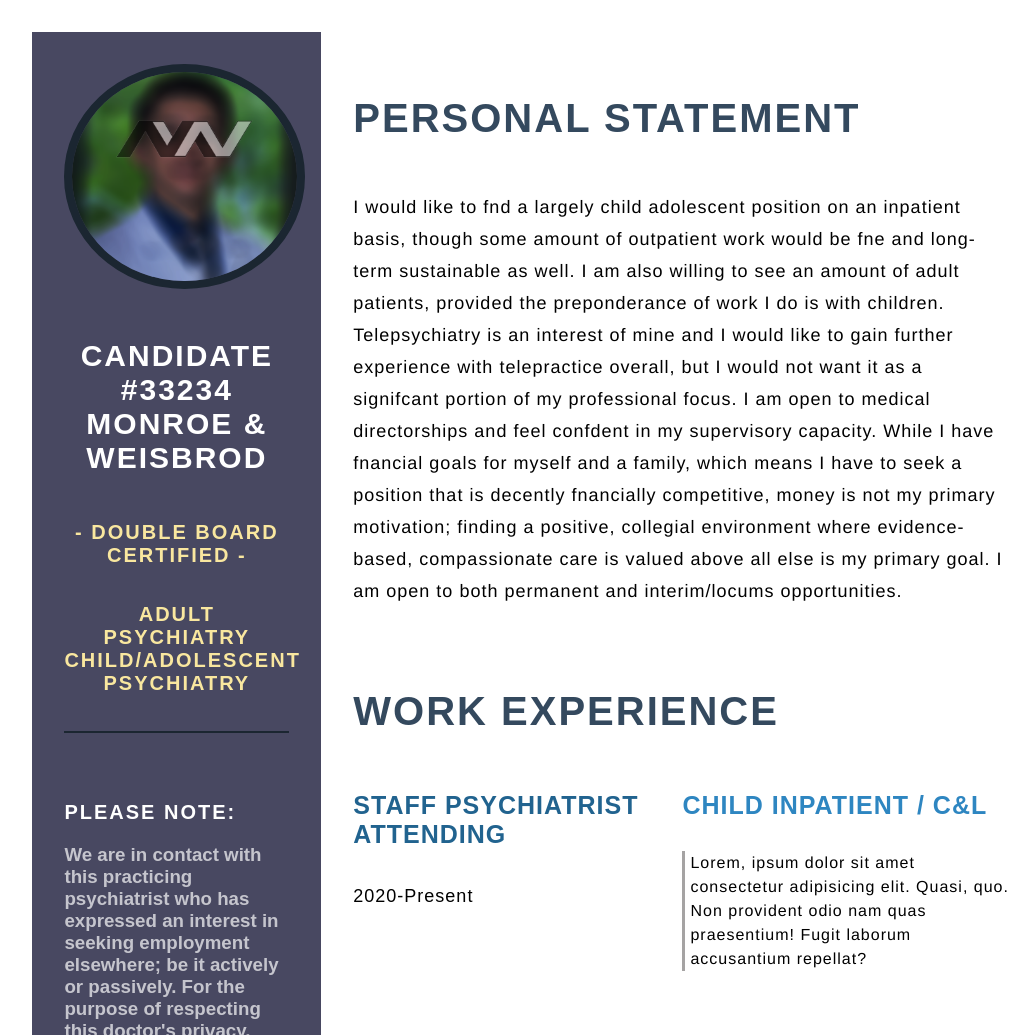
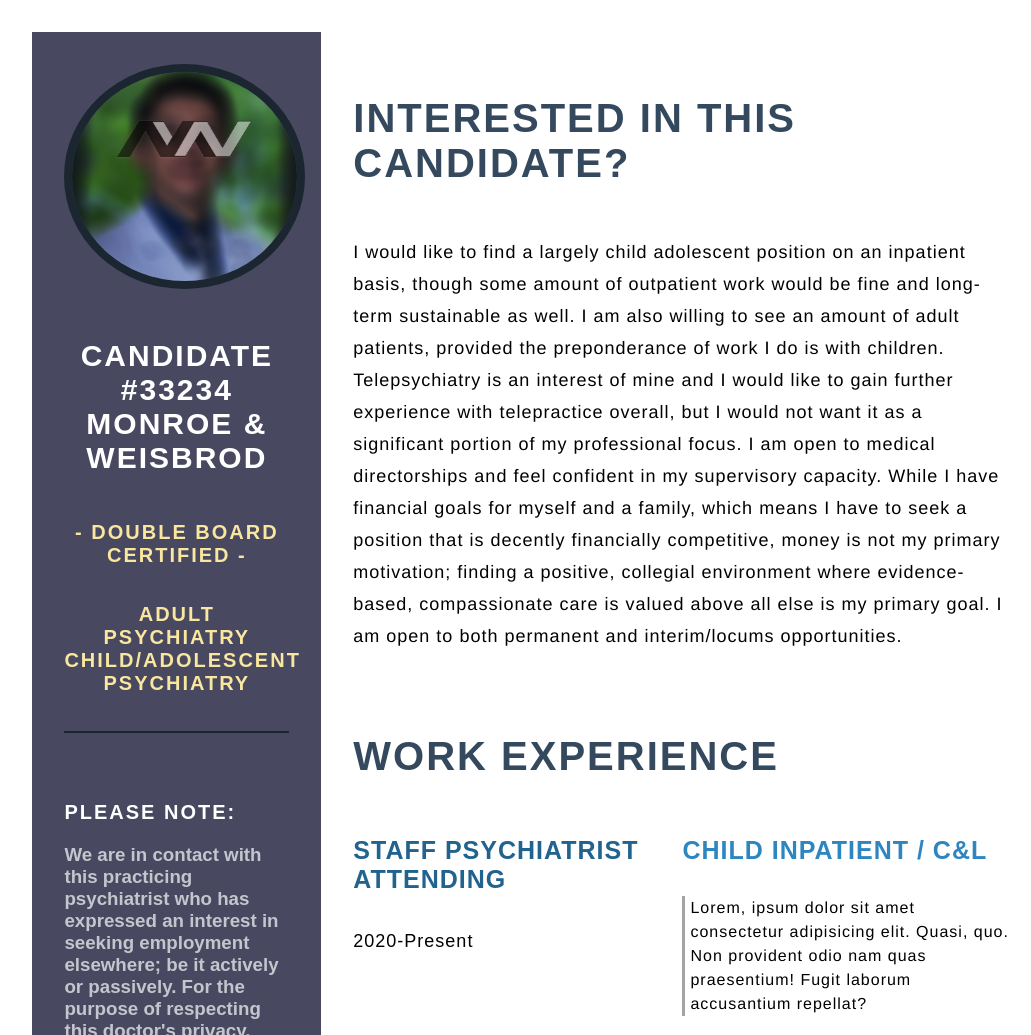
Before and after one commit to BoClaypool/resume, a plain HTML site: page index.html in a window 1280 px wide. Shown: the top 1035 px of the page, without its empty margins (102-1133 px from the left). Drawn offline with Linux system fonts and the light colour scheme; a web font is replaced by a local one.

Commit message:
minor tweaks

```diff
--- a/index.html
+++ b/index.html
@@ -36,20 +36,27 @@
                         <li><p>Experienced, but early-career</p></li>
                     </ul>
                 </div>
+                <div class="contact-info">
+                    <p class="left-title">Interested in this candidate?</p>
+                    <h3>If you represent a hiring entity and you think this candidate might be a good fit for your organization, please feel free
+                        to let us know. <br><br> Via email, please send a note to candidate@psyrec.com and please be sure to reference Candidate #33234. <br>
+                        <br>Alternatively you may call us at (737) 228-3058.
+                    </h3>
+                </div>
             </div>
         </section>
 
         <section class="right-section">
             <div class="right-section-contents">
                 <section class="about gap">
-                    <div class="right-title">Personal Statement</div>
+                    <div class="right-title">Interested in this candidate?</div>
                     <p class="about-me-contents">
-                        I would like to fnd a largely child adolescent position on an inpatient basis, though some amount of outpatient work
-                        would be fne and long-term sustainable as well.  I am also willing to see an amount of adult patients, provided the
+                        I would like to find a largely child adolescent position on an inpatient basis, though some amount of outpatient work
+                        would be fine and long-term sustainable as well.  I am also willing to see an amount of adult patients, provided the
                         preponderance of work I do is with children.  Telepsychiatry is an interest of mine and I would like to gain further
-                        experience with telepractice overall, but I would not want it as a signifcant portion of my professional focus.  I
-                        am open to medical directorships and feel confdent in my supervisory capacity.  While I have fnancial goals for myself
-                        and a family, which means I have to seek a position that is decently fnancially competitive, money is not my primary
+                        experience with telepractice overall, but I would not want it as a significant portion of my professional focus.  I
+                        am open to medical directorships and feel confident in my supervisory capacity.  While I have financial goals for myself
+                        and a family, which means I have to seek a position that is decently financially competitive, money is not my primary
                         motivation; finding a positive, collegial environment where evidence-based, compassionate care is valued above all
                         else is my primary goal.  I am open to both permanent and interim/locums opportunities.
                     </p>
```
Also changed, not shown: 1 other file.
